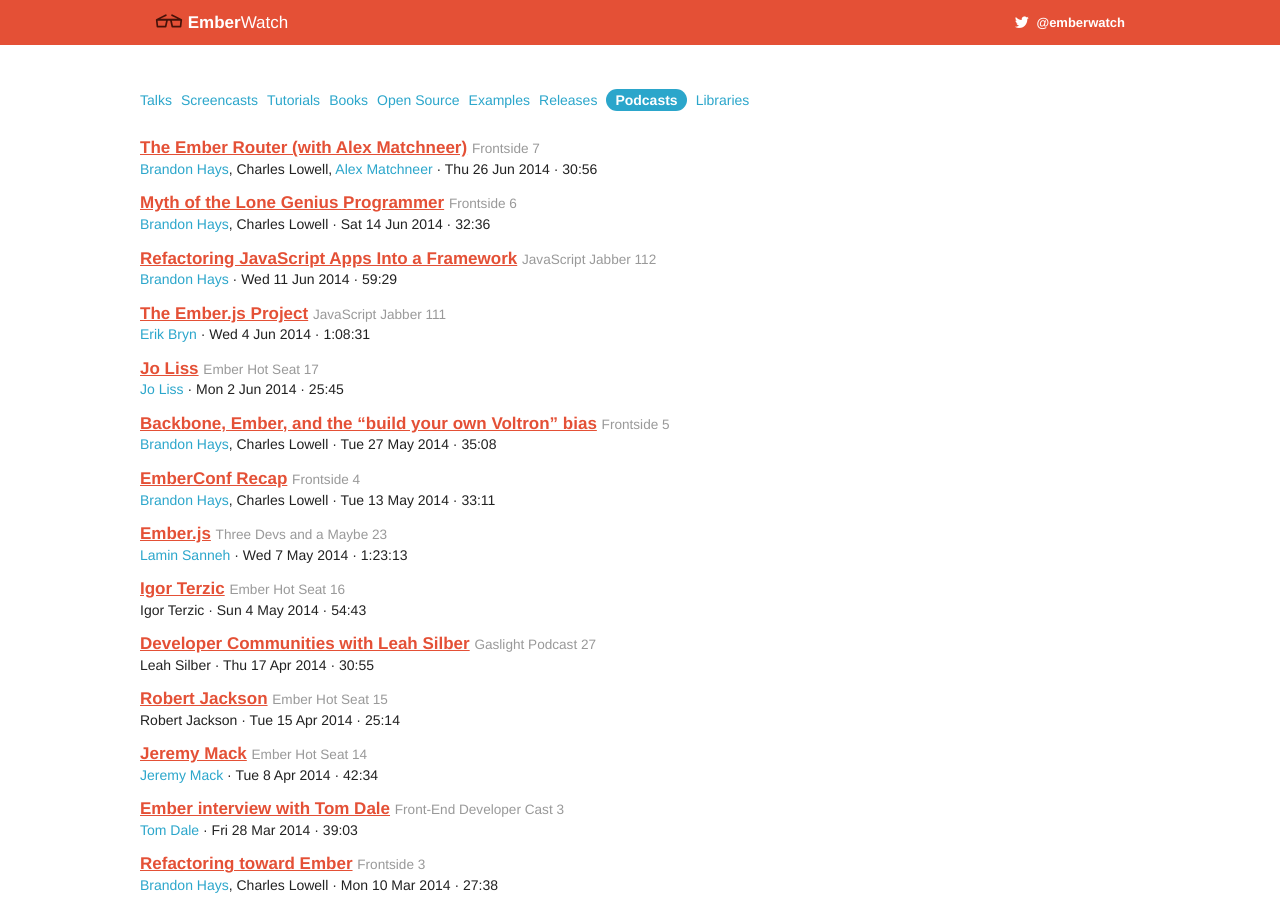
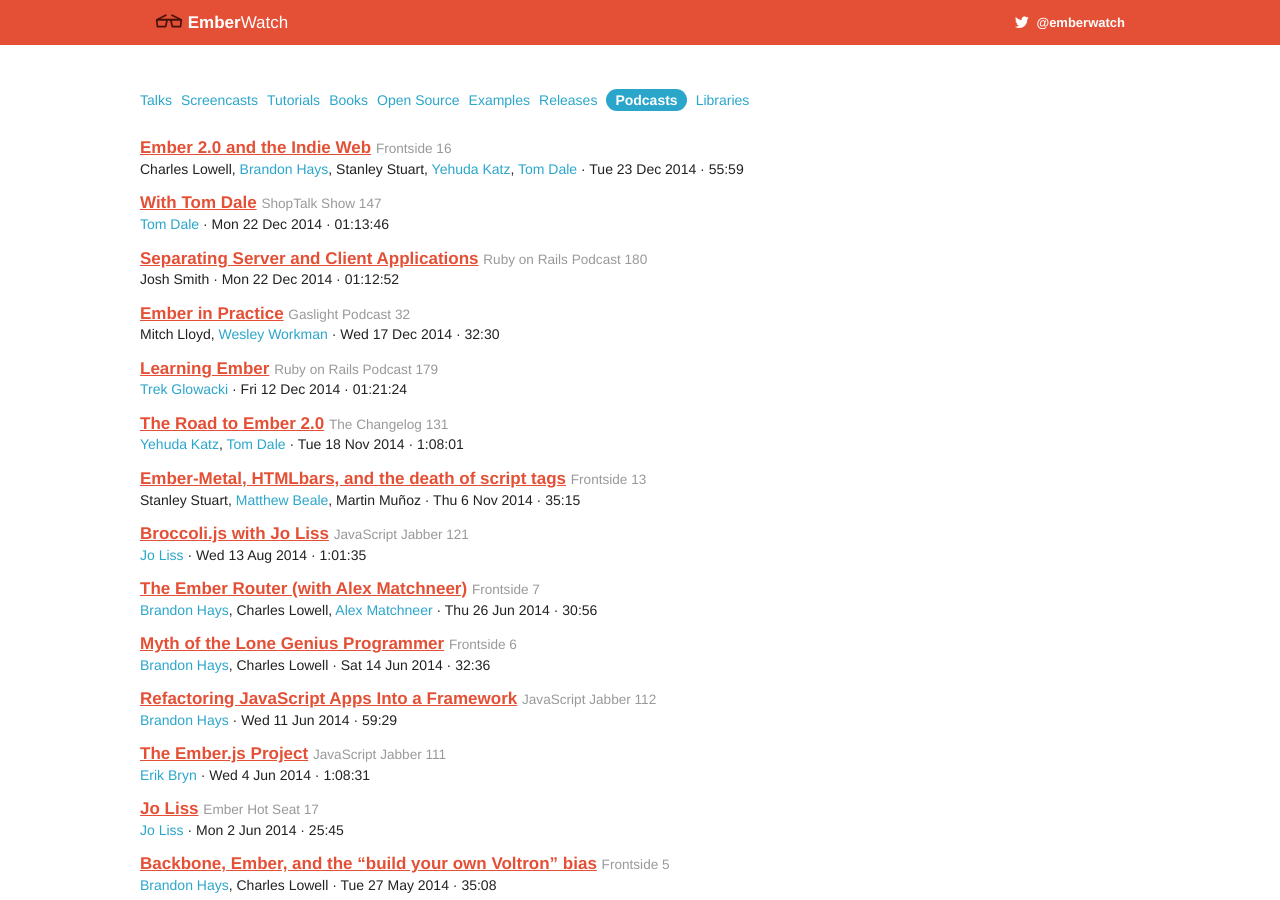
Before and after one commit to emberwatch/emberwatch, a Jekyll site: the page built from podcasts.html, in a window 1280 px wide and 900 px high. Built offline with Jekyll 4.4.1, drawn with Linux system fonts in a browser that asks for light colours; comment, search, counter and statistics services are not loaded.

Commit message:
Update Ember.js related Podcasts for 2014

```diff
--- a/_data/podcasts.yml
+++ b/_data/podcasts.yml
@@ -1,4 +1,76 @@
 ---
+- title: Ember 2.0 and the Indie Web
+  episode: 16
+  host: Frontside
+  member_ids:
+  - 138
+  - 69
+  - 153
+  - 1
+  - 2
+  duration: '55:59'
+  date: '2014-12-23'
+  url: https://frontsidethepodcast.simplecast.fm/16
+- title: With Tom Dale
+  episode: 147
+  host: ShopTalk Show
+  member_ids:
+  - 2
+  duration: '01:13:46'
+  date: '2014-12-22'
+  url: http://shoptalkshow.com/episodes/147-tom-dale/
+- title: Separating Server and Client Applications
+  episode: 180
+  host: Ruby on Rails Podcast
+  member_ids:
+  - 156
+  duration: '01:12:52'
+  date: '2014-12-22'
+  url: http://5by5.tv/rubyonrails/180
+- title: Ember in Practice
+  episode: 32
+  host: Gaslight Podcast
+  member_ids:
+  - 155
+  - 80
+  duration: '32:30'
+  date: '2014-12-17'
+  url: https://teamgaslight.com/blog/gaslight-podcast-32-ember-in-practice
+- title: Learning Ember
+  episode: 179
+  host: Ruby on Rails Podcast
+  member_ids:
+  - 7
+  duration: '01:21:24'
+  date: '2014-12-12'
+  url: http://5by5.tv/rubyonrails/179
+- title: The Road to Ember 2.0
+  episode: 131
+  host: The Changelog
+  member_ids:
+  - 1
+  - 2
+  duration: '1:08:01'
+  date: '2014-11-18'
+  url: http://thechangelog.com/131/
+- title: Ember-Metal, HTMLbars, and the death of script tags
+  episode: 13
+  host: Frontside
+  member_ids:
+  - 153
+  - 57
+  - 154
+  duration: '35:15'
+  date: '2014-11-06'
+  url: https://frontsidethepodcast.simplecast.fm/13
+- title: Broccoli.js with Jo Liss
+  episode: 121
+  host: JavaScript Jabber
+  member_ids:
+  - 32
+  duration: '1:01:35'
+  date: '2014-08-13'
+  url: http://devchat.tv/js-jabber/121-jsj-broccoli-js-with-jo-liss
 - title: The Ember Router (with Alex Matchneer)
   episode: 7
   host: Frontside
```
Also changed, not shown: _data/people.yml (+16 -0 lines).
